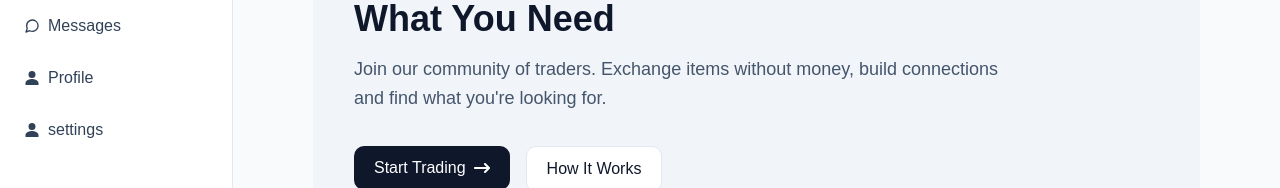
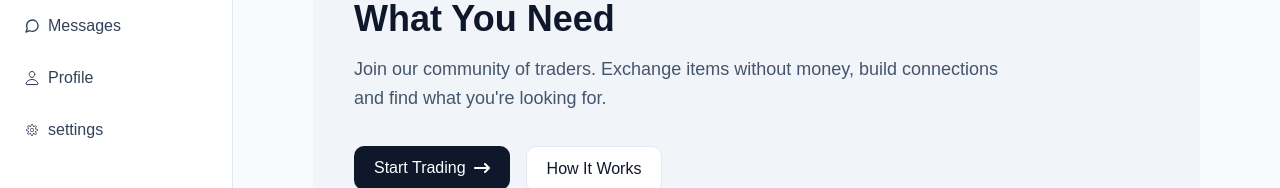
Before and after one commit to ammarmohammed6783-del/Swapify, a React (Vite) app: page / in a window 1280 px wide. Shown: the part 218-406 px from the top of the page. Built offline with nearby package versions, Linux system fonts and the light colour scheme.

Commit message:
modified the profile icon and the settings one

```diff
--- a/src/components/Navigation.tsx
+++ b/src/components/Navigation.tsx
@@ -2,8 +2,9 @@ import { AiFillHome } from "react-icons/ai";
 import { MdOutlineExplore } from "react-icons/md";
 import { FiBox } from "react-icons/fi";
 import { FiMessageCircle } from "react-icons/fi";
-import { IoPersonSharp } from "react-icons/io5";
+import { IoPersonOutline } from "react-icons/io5";
 import { NavLink } from "react-router-dom";
+import { CiSettings } from "react-icons/ci";
 
 function Navigation() {
     return (
@@ -66,7 +67,7 @@ function Navigation() {
                     }`
                 }
             >
-                <IoPersonSharp /> Profile
+                <IoPersonOutline /> Profile
             </NavLink>
             <NavLink
                 to="/settings"
@@ -77,7 +78,7 @@ function Navigation() {
                     }`
                 }
             >
-                <IoPersonSharp /> settings
+                <CiSettings /> settings
             </NavLink>
             <div className="bg-slate-100 dark:bg-slate-900 w-full h-fit p-4 rounded-xl flex flex-col gap-3 my-15 transition-colors">
                 <h3 className="font-bold text-slate-900 dark:text-slate-100">Popular Categories</h3>
```
